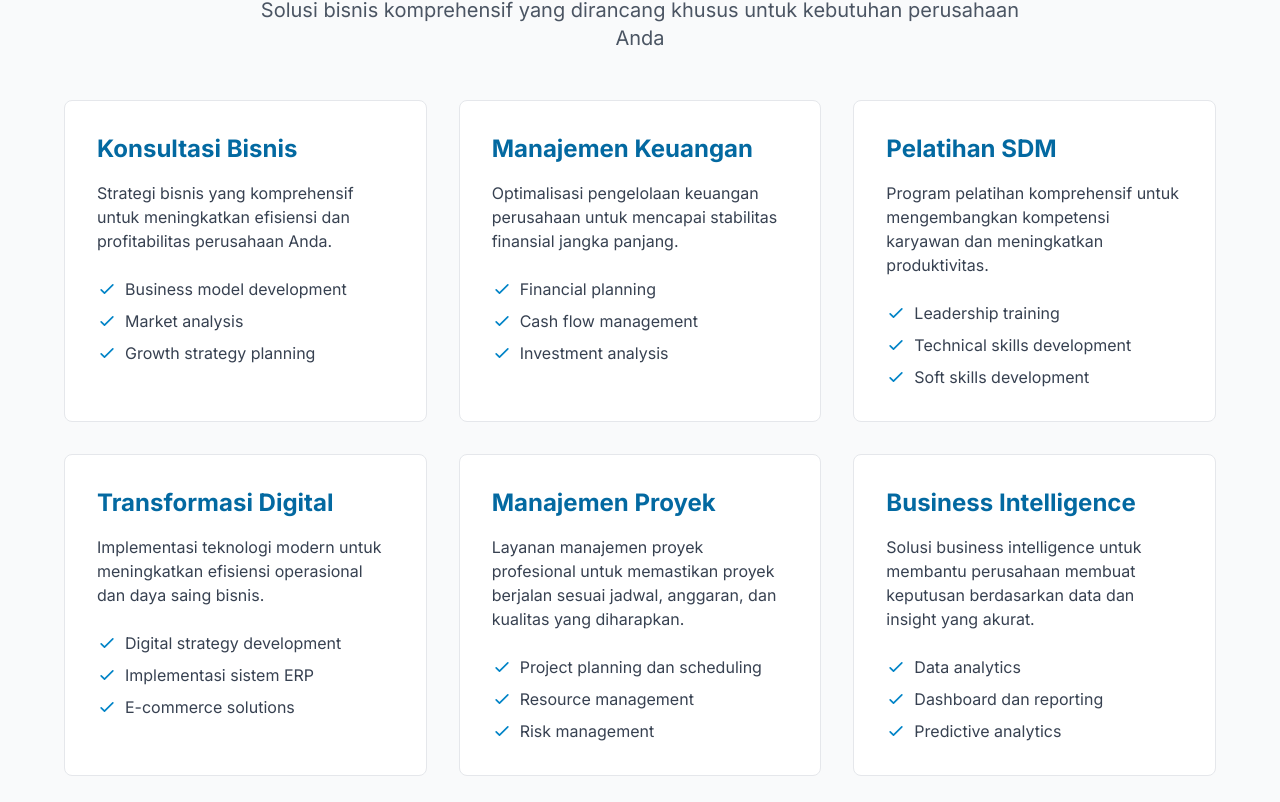
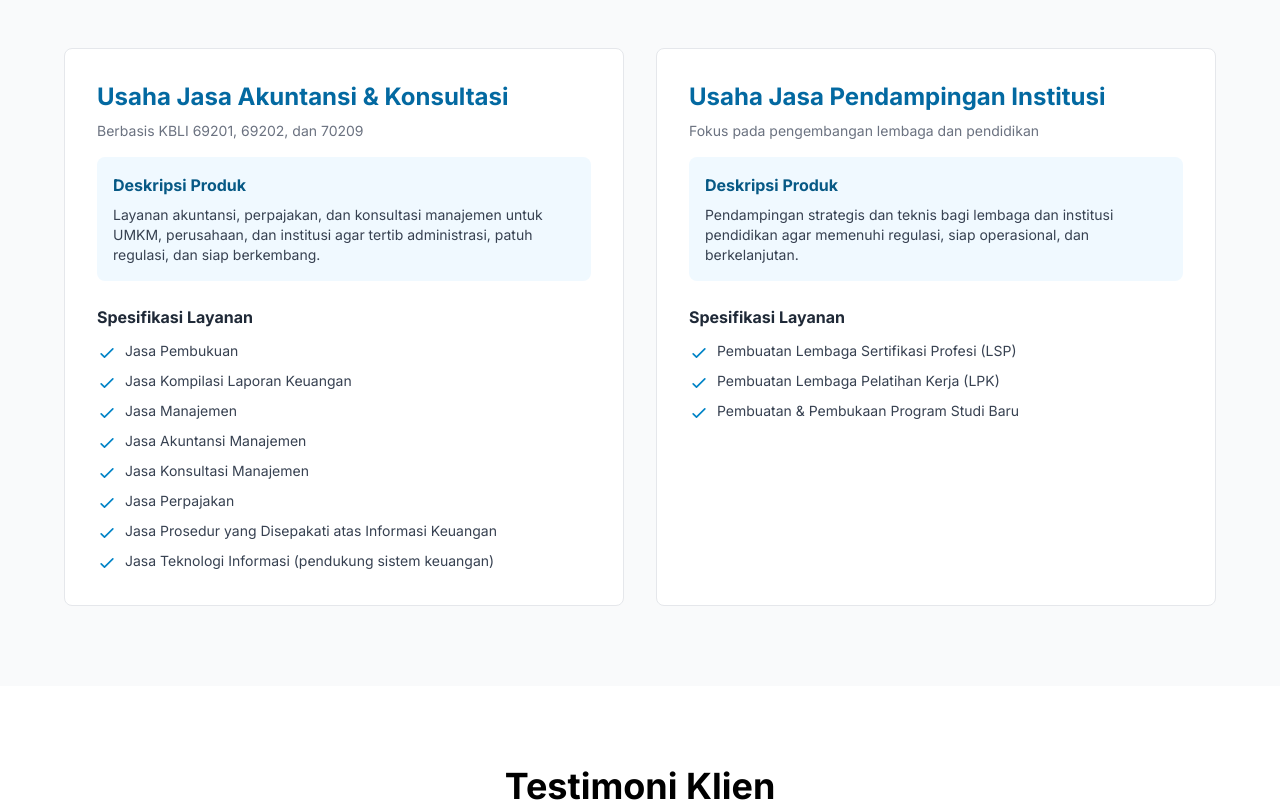
Before and after one commit to diazrahman21/web-central, a Next.js app: page / in a window 1280 px wide. Shown: the part 1451-2253 px from the top of the page. Built offline with nearby package versions, Linux system fonts and the light colour scheme.

Commit message:
update content

```diff
--- a/src/app/page.tsx
+++ b/src/app/page.tsx
@@ -51,29 +51,28 @@ export default function Home() {
               <div>
                 <h3 className="text-2xl font-bold mb-4">Profil Perusahaan</h3>
                 <p className="text-gray-700 mb-4">
-                  Central Solusi Bisnis adalah perusahaan konsultan bisnis yang berdedikasi untuk membantu perusahaan
-                  mencapai potensi maksimal mereka. Dengan pengalaman bertahun-tahun dalam industri, kami telah
-                  membantu ratusan klien mencapai tujuan bisnis mereka.
+                 Centra Solusi Bisnis (CSB) adalah perusahaan startup yang bergerak di bidang pendampingan pendirian Lembaga Sertifikasi Profesi (LSP),
+                 Lembaga Pelatihan Kerja (LPK), serta pembukaan program studi baru untuk universitas dan institusi pendidikan tinggi.
                 </p>
                 <p className="text-gray-700">
-                  Kami percaya bahwa setiap bisnis memiliki tantangan unik, dan solusi yang efektif memerlukan
-                  pendekatan yang disesuaikan.
+                 Kami menggabungkan keahlian regulasi, akademik, dan manajemen operasional
+                 untuk memastikan setiap klien siap secara dokumen, sistem, dan implementasi lapangan.
+
                 </p>
               </div>
               <div>
                 <div className="bg-primary-50 p-6 rounded-lg mb-4">
                   <h3 className="text-xl font-bold mb-2 text-primary-800">Visi</h3>
                   <p className="text-gray-700">
-                    Menjadi mitra konsultan bisnis terdepan yang dipercaya dalam memberikan solusi inovatif
-                    dan berkelanjutan untuk pertumbuhan bisnis di Indonesia.
+                  Menjadi mitra strategis terpercaya dalam pengembangan lembaga sertifikasi dan pendidikan nasional.
                   </p>
                 </div>
                 <div className="bg-primary-50 p-6 rounded-lg">
                   <h3 className="text-xl font-bold mb-2 text-primary-800">Misi</h3>
                   <ul className="list-disc list-inside text-gray-700 space-y-1 text-sm">
-                    <li>Memberikan solusi bisnis yang tepat dan terukur</li>
-                    <li>Mengembangkan strategi bisnis yang inovatif</li>
-                    <li>Membangun kemitraan jangka panjang dengan klien</li>
+                    <li>Menyediakan pendampingan profesional dan terukur</li>
+                    <li>Meningkatkan kualitas SDM melalui sertifikasi dan pendidikan</li>
+                    <li>Mendukung percepatan legalitas lembaga pendidikan</li>
                   </ul>
                 </div>
               </div>
@@ -89,171 +88,115 @@ export default function Home() {
             <div className="text-center mb-12">
               <h2 className="text-4xl font-bold mb-4">Layanan Kami</h2>
               <p className="text-xl text-gray-600 max-w-3xl mx-auto">
-                Solusi bisnis komprehensif yang dirancang khusus untuk kebutuhan perusahaan Anda
+                Layanan profesional Central Solusi Bisnis sesuai KBLI 69201, 69202, dan 70209
               </p>
             </div>
 
-            <div className="grid md:grid-cols-2 lg:grid-cols-3 gap-8">
+            <div className="grid md:grid-cols-2 gap-8">
+              {/* Usaha Jasa Akuntansi & Konsultasi */}
               <div className="bg-white border border-gray-200 rounded-lg p-8 hover:shadow-xl transition-shadow">
-                <h3 className="text-2xl font-bold mb-4 text-primary-700">Konsultasi Bisnis</h3>
-                <p className="text-gray-700 mb-6">
-                  Strategi bisnis yang komprehensif untuk meningkatkan efisiensi dan profitabilitas perusahaan Anda.
+                <div className="mb-6">
+                  <h3 className="text-2xl font-bold mb-2 text-primary-700">Usaha Jasa Akuntansi & Konsultasi</h3>
+                  <p className="text-sm text-gray-500 mb-4">Berbasis KBLI 69201, 69202, dan 70209</p>
+                  <div className="bg-primary-50 p-4 rounded-lg mb-4">
+                    <h4 className="font-bold text-primary-800 mb-2">Deskripsi Produk</h4>
+                    <p className="text-gray-700 text-sm">
+                      Layanan akuntansi, perpajakan, dan konsultasi manajemen untuk UMKM, perusahaan, dan institusi agar tertib administrasi, patuh regulasi, dan siap berkembang.
                     </p>
+                  </div>
+                </div>
+
+                <div>
+                  <h4 className="font-bold text-gray-800 mb-3">Spesifikasi Layanan</h4>
                   <ul className="space-y-2">
                     <li className="flex items-start">
                       <svg className="w-5 h-5 text-primary-600 mr-2 mt-0.5 flex-shrink-0" fill="none" stroke="currentColor" viewBox="0 0 24 24">
                         <path strokeLinecap="round" strokeLinejoin="round" strokeWidth={2} d="M5 13l4 4L19 7" />
                       </svg>
-                    <span className="text-gray-700">Business model development</span>
+                      <span className="text-gray-700 text-sm">Jasa Pembukuan</span>
                     </li>
                     <li className="flex items-start">
                       <svg className="w-5 h-5 text-primary-600 mr-2 mt-0.5 flex-shrink-0" fill="none" stroke="currentColor" viewBox="0 0 24 24">
                         <path strokeLinecap="round" strokeLinejoin="round" strokeWidth={2} d="M5 13l4 4L19 7" />
                       </svg>
-                    <span className="text-gray-700">Market analysis</span>
+                      <span className="text-gray-700 text-sm">Jasa Kompilasi Laporan Keuangan</span>
                     </li>
                     <li className="flex items-start">
                       <svg className="w-5 h-5 text-primary-600 mr-2 mt-0.5 flex-shrink-0" fill="none" stroke="currentColor" viewBox="0 0 24 24">
                         <path strokeLinecap="round" strokeLinejoin="round" strokeWidth={2} d="M5 13l4 4L19 7" />
                       </svg>
-                    <span className="text-gray-700">Growth strategy planning</span>
+                      <span className="text-gray-700 text-sm">Jasa Manajemen</span>
+                    </li>
+                    <li className="flex items-start">
+                      <svg className="w-5 h-5 text-primary-600 mr-2 mt-0.5 flex-shrink-0" fill="none" stroke="currentColor" viewBox="0 0 24 24">
+                        <path strokeLinecap="round" strokeLinejoin="round" strokeWidth={2} d="M5 13l4 4L19 7" />
+                      </svg>
+                      <span className="text-gray-700 text-sm">Jasa Akuntansi Manajemen</span>
+                    </li>
+                    <li className="flex items-start">
+                      <svg className="w-5 h-5 text-primary-600 mr-2 mt-0.5 flex-shrink-0" fill="none" stroke="currentColor" viewBox="0 0 24 24">
+                        <path strokeLinecap="round" strokeLinejoin="round" strokeWidth={2} d="M5 13l4 4L19 7" />
+                      </svg>
+                      <span className="text-gray-700 text-sm">Jasa Konsultasi Manajemen</span>
+                    </li>
+                    <li className="flex items-start">
+                      <svg className="w-5 h-5 text-primary-600 mr-2 mt-0.5 flex-shrink-0" fill="none" stroke="currentColor" viewBox="0 0 24 24">
+                        <path strokeLinecap="round" strokeLinejoin="round" strokeWidth={2} d="M5 13l4 4L19 7" />
+                      </svg>
+                      <span className="text-gray-700 text-sm">Jasa Perpajakan</span>
+                    </li>
+                    <li className="flex items-start">
+                      <svg className="w-5 h-5 text-primary-600 mr-2 mt-0.5 flex-shrink-0" fill="none" stroke="currentColor" viewBox="0 0 24 24">
+                        <path strokeLinecap="round" strokeLinejoin="round" strokeWidth={2} d="M5 13l4 4L19 7" />
+                      </svg>
+                      <span className="text-gray-700 text-sm">Jasa Prosedur yang Disepakati atas Informasi Keuangan</span>
+                    </li>
+                    <li className="flex items-start">
+                      <svg className="w-5 h-5 text-primary-600 mr-2 mt-0.5 flex-shrink-0" fill="none" stroke="currentColor" viewBox="0 0 24 24">
+                        <path strokeLinecap="round" strokeLinejoin="round" strokeWidth={2} d="M5 13l4 4L19 7" />
+                      </svg>
+                      <span className="text-gray-700 text-sm">Jasa Teknologi Informasi (pendukung sistem keuangan)</span>
                     </li>
                   </ul>
                 </div>
+              </div>
 
+              {/* Usaha Jasa Pendampingan Institusi */}
               <div className="bg-white border border-gray-200 rounded-lg p-8 hover:shadow-xl transition-shadow">
-                <h3 className="text-2xl font-bold mb-4 text-primary-700">Manajemen Keuangan</h3>
-                <p className="text-gray-700 mb-6">
-                  Optimalisasi pengelolaan keuangan perusahaan untuk mencapai stabilitas finansial jangka panjang.
+                <div className="mb-6">
+                  <h3 className="text-2xl font-bold mb-2 text-primary-700">Usaha Jasa Pendampingan Institusi</h3>
+                  <p className="text-sm text-gray-500 mb-4">Fokus pada pengembangan lembaga dan pendidikan</p>
+                  <div className="bg-primary-50 p-4 rounded-lg mb-4">
+                    <h4 className="font-bold text-primary-800 mb-2">Deskripsi Produk</h4>
+                    <p className="text-gray-700 text-sm">
+                      Pendampingan strategis dan teknis bagi lembaga dan institusi pendidikan agar memenuhi regulasi, siap operasional, dan berkelanjutan.
                     </p>
+                  </div>
+                </div>
+
+                <div>
+                  <h4 className="font-bold text-gray-800 mb-3">Spesifikasi Layanan</h4>
                   <ul className="space-y-2">
                     <li className="flex items-start">
                       <svg className="w-5 h-5 text-primary-600 mr-2 mt-0.5 flex-shrink-0" fill="none" stroke="currentColor" viewBox="0 0 24 24">
                         <path strokeLinecap="round" strokeLinejoin="round" strokeWidth={2} d="M5 13l4 4L19 7" />
                       </svg>
-                    <span className="text-gray-700">Financial planning</span>
+                      <span className="text-gray-700 text-sm">Pembuatan Lembaga Sertifikasi Profesi (LSP)</span>
                     </li>
                     <li className="flex items-start">
                       <svg className="w-5 h-5 text-primary-600 mr-2 mt-0.5 flex-shrink-0" fill="none" stroke="currentColor" viewBox="0 0 24 24">
                         <path strokeLinecap="round" strokeLinejoin="round" strokeWidth={2} d="M5 13l4 4L19 7" />
                       </svg>
-                    <span className="text-gray-700">Cash flow management</span>
+                      <span className="text-gray-700 text-sm">Pembuatan Lembaga Pelatihan Kerja (LPK)</span>
                     </li>
                     <li className="flex items-start">
                       <svg className="w-5 h-5 text-primary-600 mr-2 mt-0.5 flex-shrink-0" fill="none" stroke="currentColor" viewBox="0 0 24 24">
                         <path strokeLinecap="round" strokeLinejoin="round" strokeWidth={2} d="M5 13l4 4L19 7" />
                       </svg>
-                    <span className="text-gray-700">Investment analysis</span>
+                      <span className="text-gray-700 text-sm">Pembuatan & Pembukaan Program Studi Baru</span>
                     </li>
                   </ul>
                 </div>
-
-              <div className="bg-white border border-gray-200 rounded-lg p-8 hover:shadow-xl transition-shadow">
-                <h3 className="text-2xl font-bold mb-4 text-primary-700">Pelatihan SDM</h3>
-                <p className="text-gray-700 mb-6">
-                  Program pelatihan komprehensif untuk mengembangkan kompetensi karyawan dan meningkatkan produktivitas.
-                </p>
-                <ul className="space-y-2">
-                  <li className="flex items-start">
-                    <svg className="w-5 h-5 text-primary-600 mr-2 mt-0.5 flex-shrink-0" fill="none" stroke="currentColor" viewBox="0 0 24 24">
-                      <path strokeLinecap="round" strokeLinejoin="round" strokeWidth={2} d="M5 13l4 4L19 7" />
-                    </svg>
-                    <span className="text-gray-700">Leadership training</span>
-                  </li>
-                  <li className="flex items-start">
-                    <svg className="w-5 h-5 text-primary-600 mr-2 mt-0.5 flex-shrink-0" fill="none" stroke="currentColor" viewBox="0 0 24 24">
-                      <path strokeLinecap="round" strokeLinejoin="round" strokeWidth={2} d="M5 13l4 4L19 7" />
-                    </svg>
-                    <span className="text-gray-700">Technical skills development</span>
-                  </li>
-                  <li className="flex items-start">
-                    <svg className="w-5 h-5 text-primary-600 mr-2 mt-0.5 flex-shrink-0" fill="none" stroke="currentColor" viewBox="0 0 24 24">
-                      <path strokeLinecap="round" strokeLinejoin="round" strokeWidth={2} d="M5 13l4 4L19 7" />
-                    </svg>
-                    <span className="text-gray-700">Soft skills development</span>
-                  </li>
-                </ul>
-              </div>
-
-              <div className="bg-white border border-gray-200 rounded-lg p-8 hover:shadow-xl transition-shadow">
-                <h3 className="text-2xl font-bold mb-4 text-primary-700">Transformasi Digital</h3>
-                <p className="text-gray-700 mb-6">
-                  Implementasi teknologi modern untuk meningkatkan efisiensi operasional dan daya saing bisnis.
-                </p>
-                <ul className="space-y-2">
-                  <li className="flex items-start">
-                    <svg className="w-5 h-5 text-primary-600 mr-2 mt-0.5 flex-shrink-0" fill="none" stroke="currentColor" viewBox="0 0 24 24">
-                      <path strokeLinecap="round" strokeLinejoin="round" strokeWidth={2} d="M5 13l4 4L19 7" />
-                    </svg>
-                    <span className="text-gray-700">Digital strategy development</span>
-                  </li>
-                  <li className="flex items-start">
-                    <svg className="w-5 h-5 text-primary-600 mr-2 mt-0.5 flex-shrink-0" fill="none" stroke="currentColor" viewBox="0 0 24 24">
-                      <path strokeLinecap="round" strokeLinejoin="round" strokeWidth={2} d="M5 13l4 4L19 7" />
-                    </svg>
-                    <span className="text-gray-700">Implementasi sistem ERP</span>
-                  </li>
-                  <li className="flex items-start">
-                    <svg className="w-5 h-5 text-primary-600 mr-2 mt-0.5 flex-shrink-0" fill="none" stroke="currentColor" viewBox="0 0 24 24">
-                      <path strokeLinecap="round" strokeLinejoin="round" strokeWidth={2} d="M5 13l4 4L19 7" />
-                    </svg>
-                    <span className="text-gray-700">E-commerce solutions</span>
-                  </li>
-                </ul>
-              </div>
-
-              <div className="bg-white border border-gray-200 rounded-lg p-8 hover:shadow-xl transition-shadow">
-                <h3 className="text-2xl font-bold mb-4 text-primary-700">Manajemen Proyek</h3>
-                <p className="text-gray-700 mb-6">
-                  Layanan manajemen proyek profesional untuk memastikan proyek berjalan sesuai jadwal, anggaran, dan kualitas yang diharapkan.
-                </p>
-                <ul className="space-y-2">
-                  <li className="flex items-start">
-                    <svg className="w-5 h-5 text-primary-600 mr-2 mt-0.5 flex-shrink-0" fill="none" stroke="currentColor" viewBox="0 0 24 24">
-                      <path strokeLinecap="round" strokeLinejoin="round" strokeWidth={2} d="M5 13l4 4L19 7" />
-                    </svg>
-                    <span className="text-gray-700">Project planning dan scheduling</span>
-                  </li>
-                  <li className="flex items-start">
-                    <svg className="w-5 h-5 text-primary-600 mr-2 mt-0.5 flex-shrink-0" fill="none" stroke="currentColor" viewBox="0 0 24 24">
-                      <path strokeLinecap="round" strokeLinejoin="round" strokeWidth={2} d="M5 13l4 4L19 7" />
-                    </svg>
-                    <span className="text-gray-700">Resource management</span>
-                  </li>
-                  <li className="flex items-start">
-                    <svg className="w-5 h-5 text-primary-600 mr-2 mt-0.5 flex-shrink-0" fill="none" stroke="currentColor" viewBox="0 0 24 24">
-                      <path strokeLinecap="round" strokeLinejoin="round" strokeWidth={2} d="M5 13l4 4L19 7" />
-                    </svg>
-                    <span className="text-gray-700">Risk management</span>
-                  </li>
-                </ul>
-              </div>
-
-              <div className="bg-white border border-gray-200 rounded-lg p-8 hover:shadow-xl transition-shadow">
-                <h3 className="text-2xl font-bold mb-4 text-primary-700">Business Intelligence</h3>
-                <p className="text-gray-700 mb-6">
-                  Solusi business intelligence untuk membantu perusahaan membuat keputusan berdasarkan data dan insight yang akurat.
-                </p>
-                <ul className="space-y-2">
-                  <li className="flex items-start">
-                    <svg className="w-5 h-5 text-primary-600 mr-2 mt-0.5 flex-shrink-0" fill="none" stroke="currentColor" viewBox="0 0 24 24">
-                      <path strokeLinecap="round" strokeLinejoin="round" strokeWidth={2} d="M5 13l4 4L19 7" />
-                    </svg>
-                    <span className="text-gray-700">Data analytics</span>
-                  </li>
-                  <li className="flex items-start">
-                    <svg className="w-5 h-5 text-primary-600 mr-2 mt-0.5 flex-shrink-0" fill="none" stroke="currentColor" viewBox="0 0 24 24">
-                      <path strokeLinecap="round" strokeLinejoin="round" strokeWidth={2} d="M5 13l4 4L19 7" />
-                    </svg>
-                    <span className="text-gray-700">Dashboard dan reporting</span>
-                  </li>
-                  <li className="flex items-start">
-                    <svg className="w-5 h-5 text-primary-600 mr-2 mt-0.5 flex-shrink-0" fill="none" stroke="currentColor" viewBox="0 0 24 24">
-                      <path strokeLinecap="round" strokeLinejoin="round" strokeWidth={2} d="M5 13l4 4L19 7" />
-                    </svg>
-                    <span className="text-gray-700">Predictive analytics</span>
-                  </li>
-                </ul>
               </div>
             </div>
           </div>
```
Lines whose indentation alone changed are shown as unchanged.
